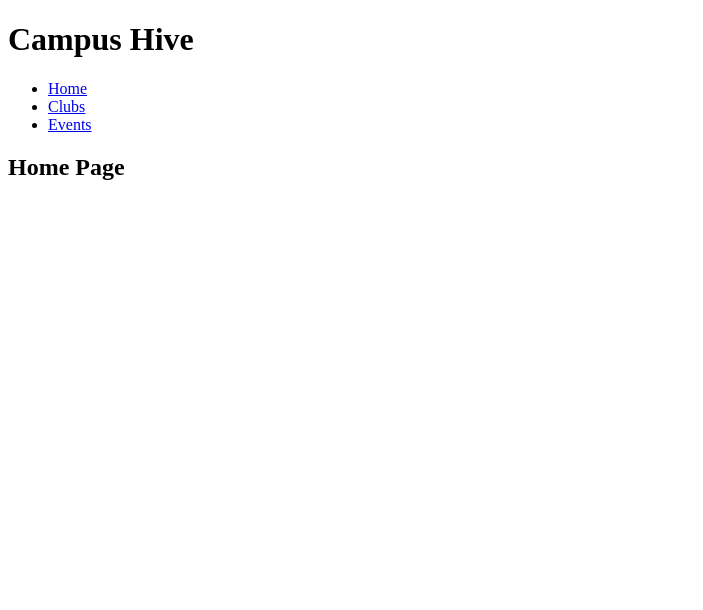
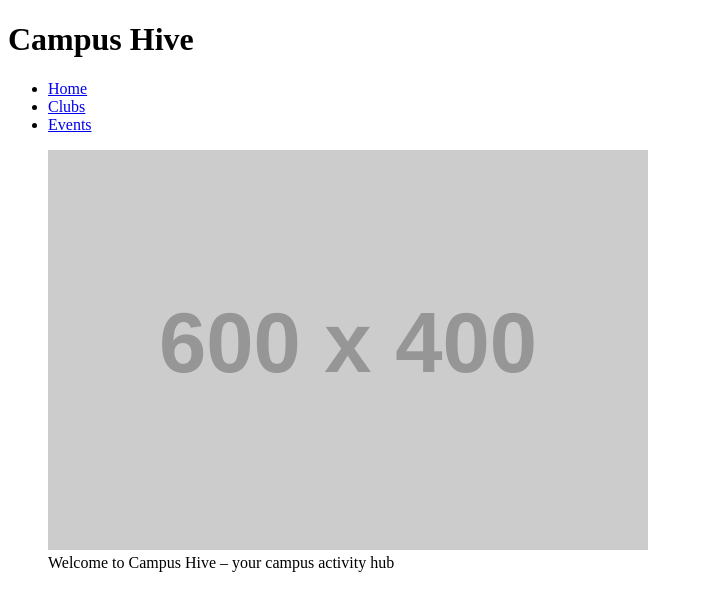
Before and after one commit to vigneshponna07/Campus-Hive, a website: page index.html in a window 1280 px wide. Shown: the whole page, without its empty margins (0-703 px from the left). Drawn offline with Linux system fonts and the light colour scheme; placeholder pictures from the web are drawn by us.

Commit message:
Intro section of home page is completed

```diff
--- a/index.html
+++ b/index.html
@@ -9,17 +9,29 @@
 
 <body>
   <head>
-    <h1> Campus Hive</h1>
-  <nav>
+   <h1> Campus Hive</h1>
+   <nav>
     <ul>
       <li><a href="index.html">Home</a></li>
       <li><a href="clubs.html">Clubs</a></li>
       <li><a href="events.html">Events</a></li>
     </ul>
-  </nav>
-
+   </nav>
   </head>
 
-  <h2>Home Page</h2>
+  <main>
+    <section>
+      <figure>
+      <img src="https://placehold.co/600x400?text=Campus+Hive" title="Campus Hive">
+      <figcaption>Welcome to Campus Hive – your campus activity hub</figcaption>
+      </figure>
+    </section>
+    <section></section>
+    <section></section>
+  </main>
+
+  <footer>
+
+  </footer>
 </body>
 </html>
```
